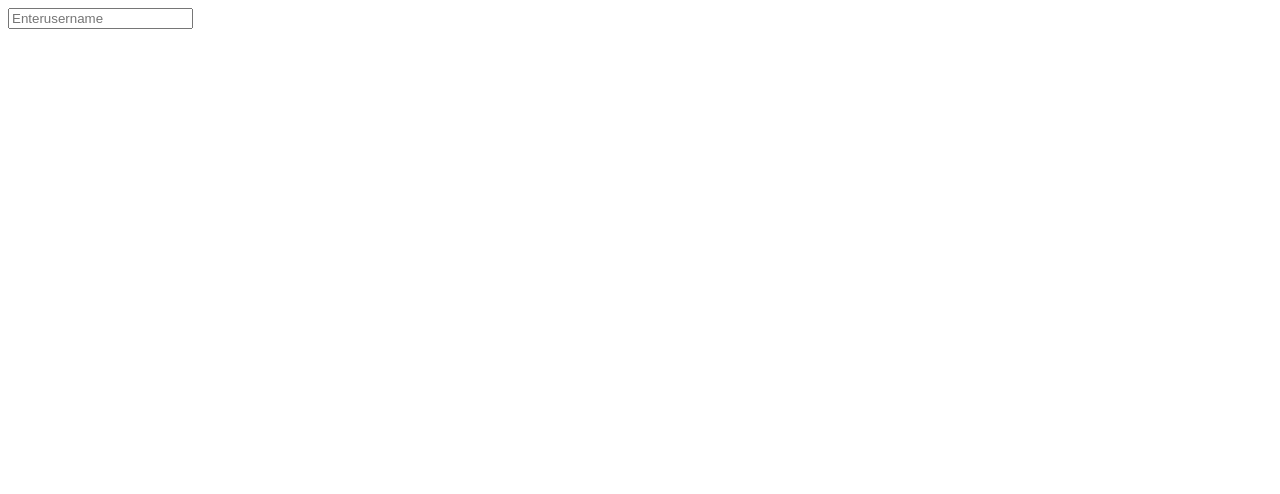
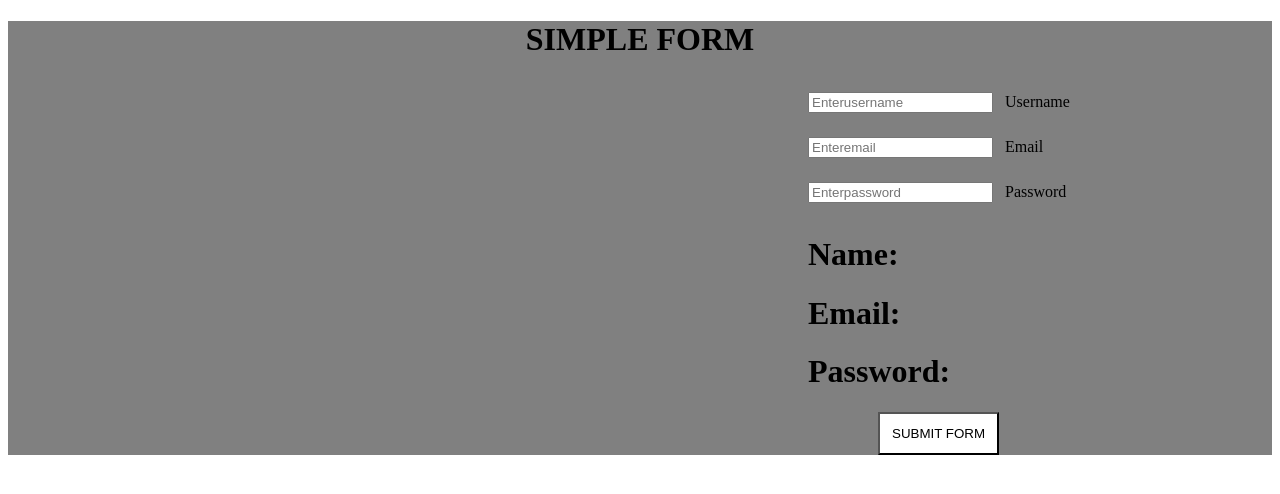
Before and after one commit to muhtashim410kk-jpg/react, a React (Vite) app: page / in a window 1280 px wide. Shown: the top 494 px of the page. Built offline with nearby package versions, Linux system fonts and the light colour scheme.

Commit message:
Form with handling input values

```diff
--- a/src/App.jsx
+++ b/src/App.jsx
@@ -1,14 +1,31 @@
+import { useState } from "react"
 
 
 function Handlinginput(){
 
-
+          const [name,setname]= useState("");
+          const [email,setemail] = useState("");
+          const [Password,setpassword]=useState("");
 
  return(
 
-         <div>
+         <div style={{backgroundColor:"gray"}}   >
+                     <h1 style={{textAlign:"center"}} >SIMPLE FORM</h1>
 
-              <input  onChange={(event)=> alert(event.target.value)} type="text" placeholder="Enterusername"  />
+ <input  style={{margin:"12px", marginLeft:"800px"  }} onChange={(event)=> setname(event.target.value)} type="text" placeholder="Enterusername" id="username" value={name} />Username
+            <label htmlFor="username"></label>
+      <br />
+<input   style={{margin:"12px" , marginLeft:"800px" }} onChange={(event)=> setemail(event.target.value)} type="text" placeholder="Enteremail" id="Email" value={email} />Email
+            <label htmlFor="Email"></label>
+
+ <input   style={{margin:"12px" , marginLeft:"800px" }} onChange={(event)=> setpassword(event.target.value)} type="text" placeholder="Enterpassword" id="Password" value={Password} />Password
+            <label htmlFor="Password"></label>
+
+  <h1  style={{marginLeft:"800px"}} >  Name:  {name}   </h1>
+  <h1  style={{marginLeft:"800px"}} >   Email:  {email}   </h1>
+  <h1  style={{marginLeft:"800px"}} >   Password:  {Password}   </h1>
+
+           <button style={{marginLeft:"870px" , backgroundColor:"white", padding:"12px" }} >SUBMIT FORM</button>
 
          </div>
 
```
